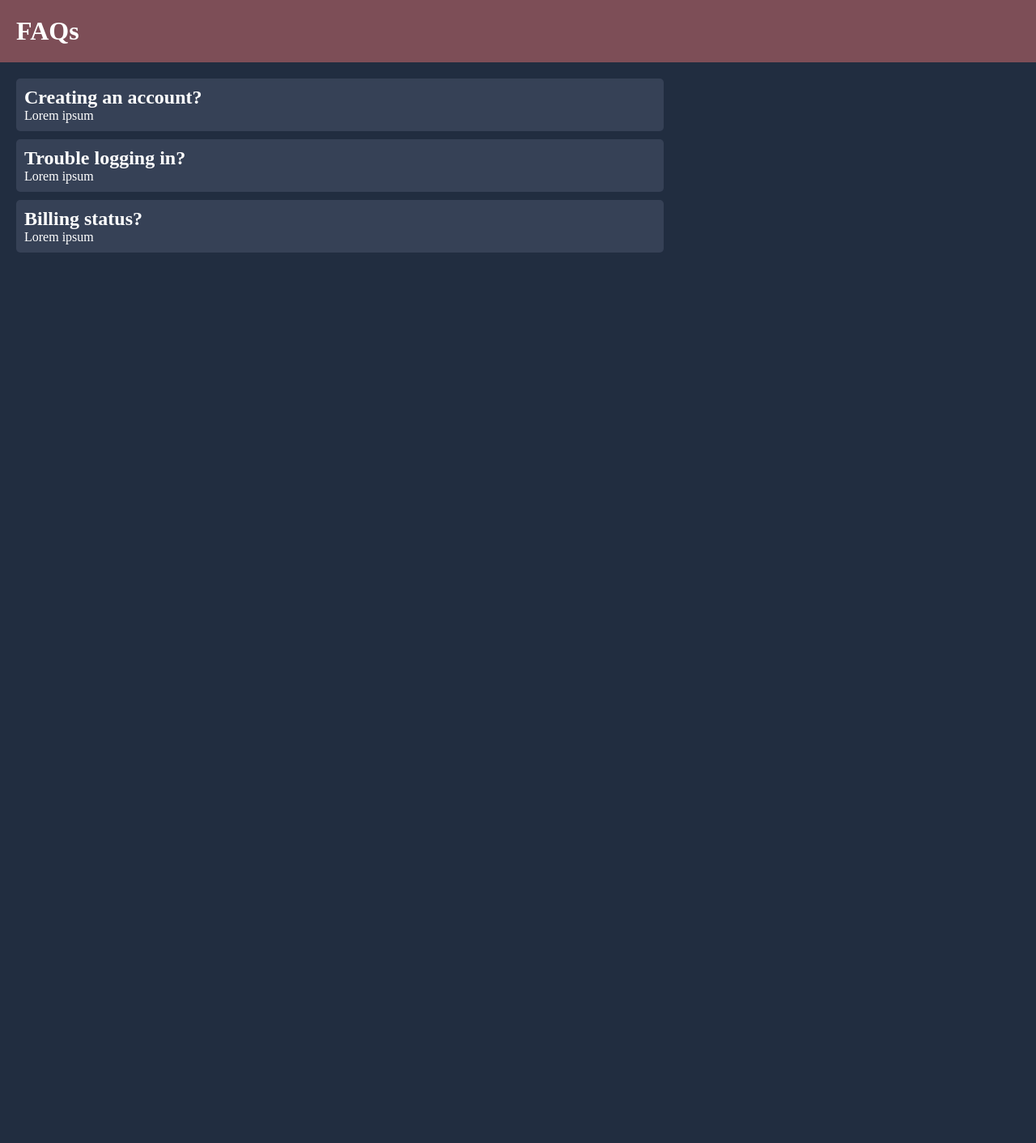
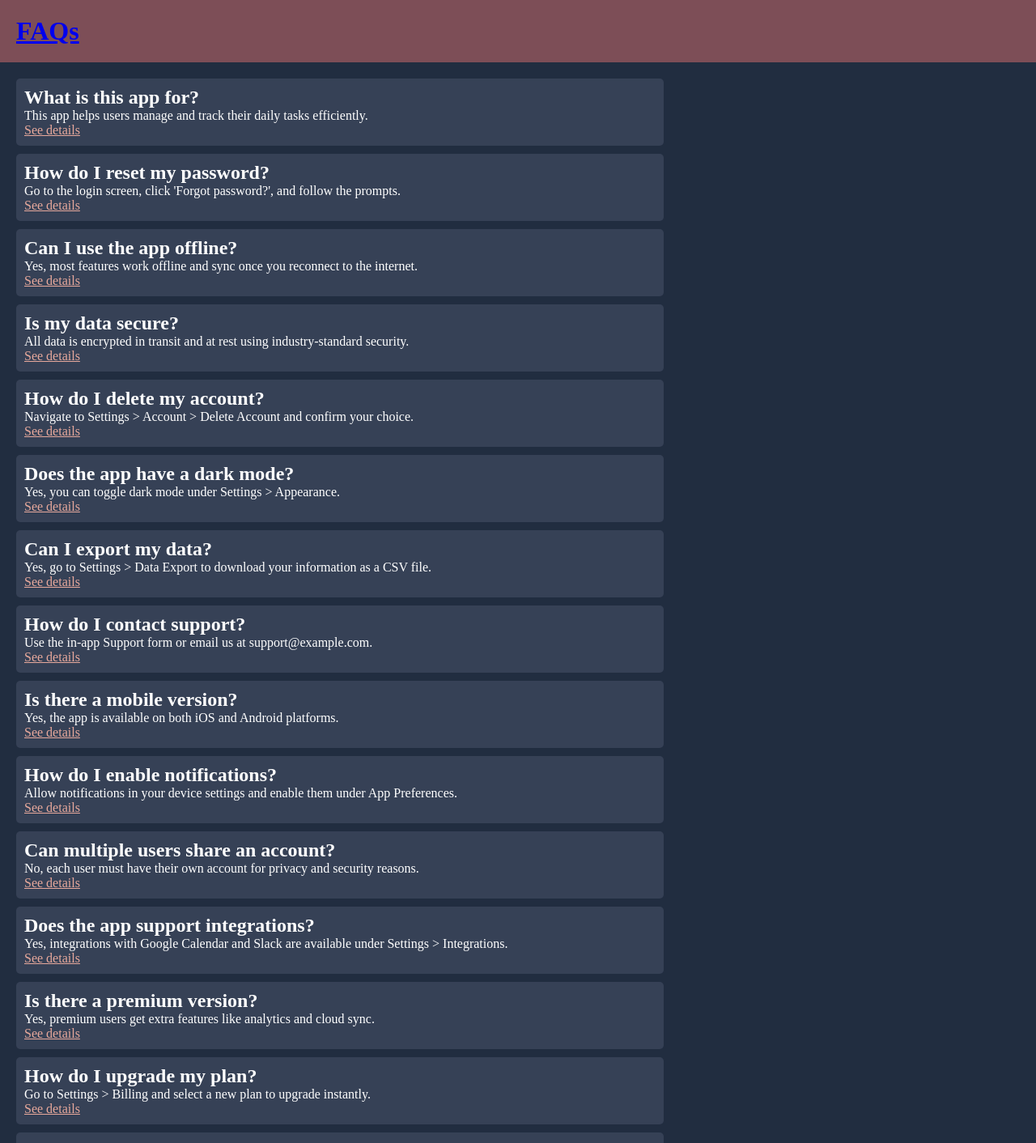
Before and after one commit to sheacronin/faqs, an Angular app: page / in a window 1280 px wide. Shown: the top 1412 px of the page at 81% size. Before the commit the page ends 800 px from the top, so only its background shows below. Built offline with nearby package versions, Linux system fonts and the light colour scheme.

Commit message:
add initial faqs service with mock data, initial details page

```diff
--- a/src/app/app.html
+++ b/src/app/app.html
@@ -1,5 +1,5 @@
 <header>
-  <h1>FAQs</h1>
+  <h1><a routerLink="/">FAQs</a></h1>
 </header>
 <main>
   <router-outlet />
--- a/src/app/app.routes.ts
+++ b/src/app/app.routes.ts
@@ -1,5 +1,6 @@
 import { Routes } from '@angular/router';
 import { FaqsList } from './faqs-list/faqs-list';
+import { FaqDetails } from './faq-details/faq-details';
 
 export const routes: Routes = [
   {
@@ -7,4 +8,8 @@ export const routes: Routes = [
     component: FaqsList,
     title: 'FAQs',
   },
+  {
+    path: 'faqs/:id',
+    component: FaqDetails,
+  },
 ];
--- a/src/app/app.ts
+++ b/src/app/app.ts
@@ -1,9 +1,9 @@
 import { Component, signal } from '@angular/core';
-import { RouterOutlet } from '@angular/router';
+import { RouterOutlet, RouterLink } from '@angular/router';
 
 @Component({
   selector: 'app-root',
-  imports: [RouterOutlet],
+  imports: [RouterOutlet, RouterLink],
   templateUrl: './app.html',
   styleUrl: './app.css',
 })
--- /dev/null
+++ b/src/app/faq-details/faq-details.html
@@ -0,0 +1,2 @@
+<h2>{{ faq?.title }}</h2>
+<p>{{ faq?.body }}</p>
--- /dev/null
+++ b/src/app/faq-details/faq-details.ts
@@ -0,0 +1,21 @@
+import { Component, inject } from '@angular/core';
+import { ActivatedRoute } from '@angular/router';
+import { Faqs } from '../faqs.service';
+import { Faq } from '../faq.interface';
+
+@Component({
+  selector: 'app-faq-details',
+  imports: [],
+  templateUrl: './faq-details.html',
+  styleUrl: './faq-details.css',
+})
+export class FaqDetails {
+  private faqService = inject(Faqs);
+  private activatedRoute = inject(ActivatedRoute);
+  faq: Faq | undefined;
+
+  constructor() {
+    const id = this.activatedRoute.snapshot.params['id'];
+    this.faq = this.faqService.getFaq(Number(id));
+  }
+}
--- a/src/app/faq-item/faq-item.css
+++ b/src/app/faq-item/faq-item.css
@@ -4,3 +4,7 @@
   padding: 10px;
   max-width: 800px;
 }
+
+.faq-item a {
+  color: #e8a99c;
+}
--- a/src/app/faq-item/faq-item.html
+++ b/src/app/faq-item/faq-item.html
@@ -1,4 +1,5 @@
 <article class="faq-item">
   <h2>{{ faq().title }}</h2>
   <p>{{ faq().body }}</p>
+  <a [routerLink]="['/faqs', faq().id]">See details</a>
 </article>
--- a/src/app/faq-item/faq-item.ts
+++ b/src/app/faq-item/faq-item.ts
@@ -1,9 +1,10 @@
 import { Component, input } from '@angular/core';
+import { RouterLink } from '@angular/router';
 import { Faq } from '../faq.interface';
 
 @Component({
   selector: 'app-faq-item',
-  imports: [],
+  imports: [RouterLink],
   templateUrl: './faq-item.html',
   styleUrl: './faq-item.css',
 })
--- a/src/app/faqs-list/faqs-list.ts
+++ b/src/app/faqs-list/faqs-list.ts
@@ -1,5 +1,7 @@
-import { Component } from '@angular/core';
+import { Component, inject } from '@angular/core';
 import { FaqItem } from '../faq-item/faq-item';
+import { Faqs } from '../faqs.service';
+import { Faq } from '../faq.interface';
 
 @Component({
   selector: 'app-faqs-list',
@@ -8,9 +10,10 @@ import { FaqItem } from '../faq-item/faq-item';
   styleUrl: './faqs-list.css',
 })
 export class FaqsList {
-  faqItems = [
-    { id: 1, title: 'Creating an account?', body: 'Lorem ipsum' },
-    { id: 2, title: 'Trouble logging in?', body: 'Lorem ipsum' },
-    { id: 3, title: 'Billing status?', body: 'Lorem ipsum' },
-  ];
+  private faqService = inject(Faqs);
+  faqItems: Faq[];
+
+  constructor() {
+    this.faqItems = this.faqService.getAllFaqs();
+  }
 }
--- /dev/null
+++ b/src/app/faqs.service.ts
@@ -0,0 +1,118 @@
+import { Injectable } from '@angular/core';
+import { Faq } from './faq.interface';
+
+@Injectable({
+  providedIn: 'root',
+})
+export class Faqs {
+  faqs: Faq[] = [
+    {
+      id: 1,
+      title: 'What is this app for?',
+      body: 'This app helps users manage and track their daily tasks efficiently.',
+    },
+    {
+      id: 2,
+      title: 'How do I reset my password?',
+      body: "Go to the login screen, click 'Forgot password?', and follow the prompts.",
+    },
+    {
+      id: 3,
+      title: 'Can I use the app offline?',
+      body: 'Yes, most features work offline and sync once you reconnect to the internet.',
+    },
+    {
+      id: 4,
+      title: 'Is my data secure?',
+      body: 'All data is encrypted in transit and at rest using industry-standard security.',
+    },
+    {
+      id: 5,
+      title: 'How do I delete my account?',
+      body: 'Navigate to Settings > Account > Delete Account and confirm your choice.',
+    },
+    {
+      id: 6,
+      title: 'Does the app have a dark mode?',
+      body: 'Yes, you can toggle dark mode under Settings > Appearance.',
+    },
+    {
+      id: 7,
+      title: 'Can I export my data?',
+      body: 'Yes, go to Settings > Data Export to download your information as a CSV file.',
+    },
+    {
+      id: 8,
+      title: 'How do I contact support?',
+      body: 'Use the in-app Support form or email us at support@example.com.',
+    },
+    {
+      id: 9,
+      title: 'Is there a mobile version?',
+      body: 'Yes, the app is available on both iOS and Android platforms.',
+    },
+    {
+      id: 10,
+      title: 'How do I enable notifications?',
+      body: 'Allow notifications in your device settings and enable them under App Preferences.',
+    },
+    {
+      id: 11,
+      title: 'Can multiple users share an account?',
+      body: 'No, each user must have their own account for privacy and security reasons.',
+    },
+    {
+      id: 12,
+      title: 'Does the app support integrations?',
+      body: 'Yes, integrations with Google Calendar and Slack are available under Settings > Integrations.',
+    },
+    {
+      id: 13,
+      title: 'Is there a premium version?',
+      body: 'Yes, premium users get extra features like analytics and cloud sync.',
+    },
+    {
+      id: 14,
+      title: 'How do I upgrade my plan?',
+      body: 'Go to Settings > Billing and select a new plan to upgrade instantly.',
+    },
+    {
+      id: 15,
+      title: 'What happens if I cancel my subscription?',
+      body: 'You’ll retain access until the end of your billing cycle, then revert to the free plan.',
+    },
+    {
+      id: 16,
+      title: 'How do I change my email address?',
+      body: 'Go to Settings > Account Info and update your email address.',
+    },
+    {
+      id: 17,
+      title: 'Can I recover deleted items?',
+      body: 'Yes, deleted items remain in the Trash for 30 days before permanent removal.',
+    },
+    {
+      id: 18,
+      title: 'How do I sync across devices?',
+      body: 'Log in with the same account on all devices to automatically sync data.',
+    },
+    {
+      id: 19,
+      title: 'Does the app collect analytics data?',
+      body: 'Only anonymized usage data is collected to improve user experience.',
+    },
+    {
+      id: 20,
+      title: 'Where can I find tutorials?',
+      body: 'Visit our Help Center for video tutorials and step-by-step guides.',
+    },
+  ];
+
+  getAllFaqs() {
+    return this.faqs;
+  }
+
+  getFaq(id: number) {
+    return this.faqs.find((faq) => faq.id === id);
+  }
+}
```
Also changed, not shown: src/app/faq-details/faq-details.css (added), 2 other files (tests, documents, lock files or other folders).
